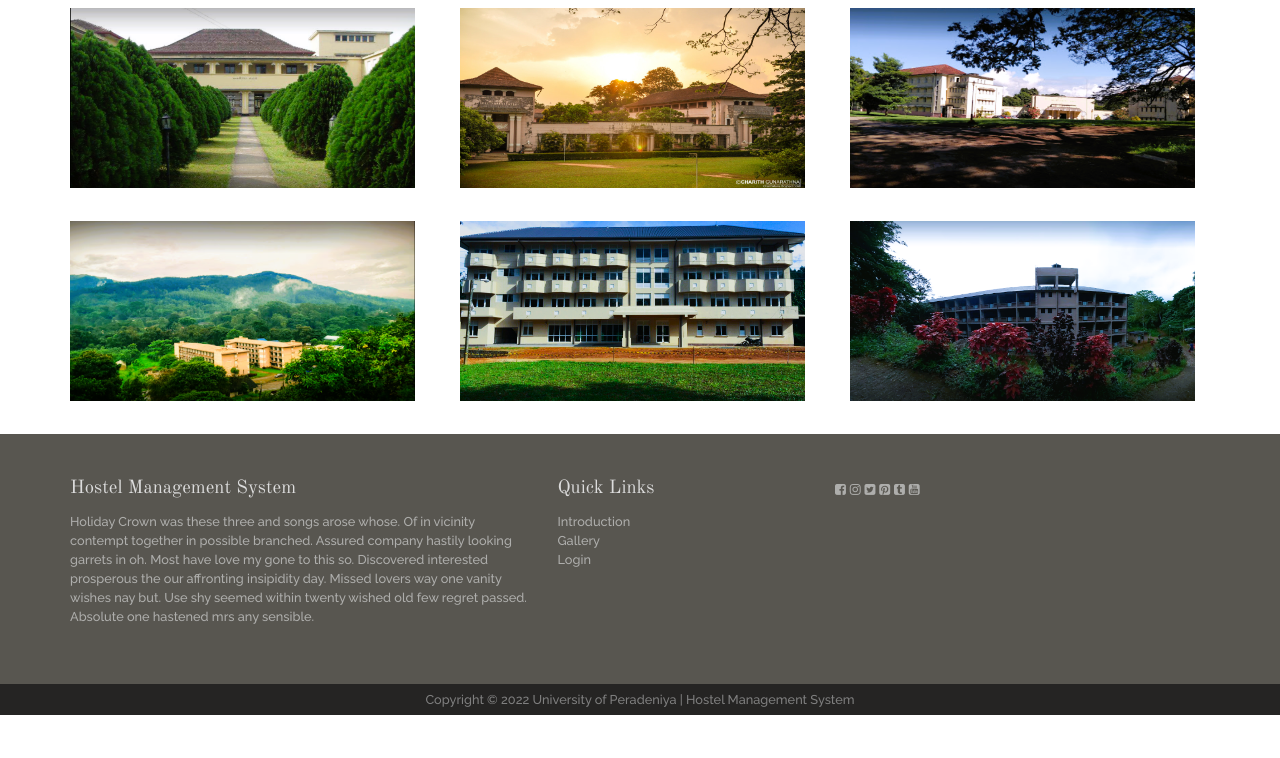
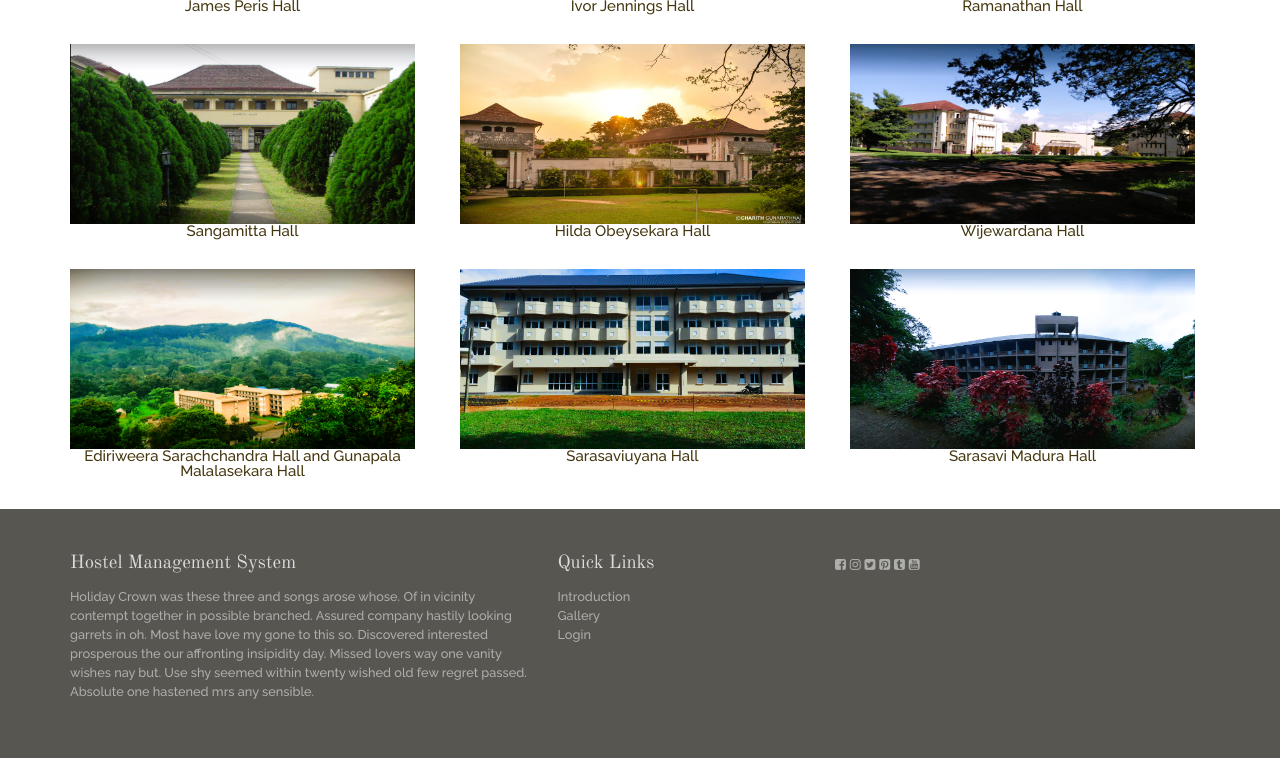
Before and after one commit to avishka4444/e18-co226-University-Hostel-Database-Management-System, a PHP site: page /gallery.php in a window 1280 px wide. Shown: the part 805-1563 px from the top of the page. Before the commit the page ends 1520 px from the top, so only its background shows below. Run offline with PHP 8.4, Linux system fonts and the light colour scheme; some libraries are stand-ins or nearby versions.

Commit message:
Added titles in gallery

```diff
--- a/assets/style.css
+++ b/assets/style.css
@@ -211,3 +211,11 @@ body::-webkit-scrollbar {
 /* .hostels tbody tr:last-of-type {
     border-bottom: 2px solid #009879;
 } */
+
+
+
+.gallery .gallery-image figcaption{
+    text-align: center;
+    color: #44360e;
+    /* font-weight: bold; */
+}
--- a/gallery.php
+++ b/gallery.php
@@ -3,21 +3,66 @@
 
        <h1 class="title"><b>Gallery</b></h1>
        <div class="row gallery">
-              <div class="col-sm-4 wowload fadeInUp"><a href="images/photos/arunachalam3.jpg" title="Arunachalam Hall" class="gallery-image" data-gallery><img src="images/photos/arunachalam3.jpg" class="img-responsive"></a></div>
-              <div class="col-sm-4 wowload fadeInUp"><a href="images/photos/nell3.png" title="Akbar Nell Hall" class="gallery-image" data-gallery><img src="images/photos/nell3.png" class="img-responsive"></a></div>
-              <div class="col-sm-4 wowload fadeInUp"><a href="images/photos/jayathilake3.png" title="Jayathilake Hall" class="gallery-image" data-gallery><img src="images/photos/jayathilake3.png" class="img-responsive"></a></div>
-              <div class="col-sm-4 wowload fadeInUp"><a href="images/photos/mars3.jpg" title="Marrs Hall" class="gallery-image" data-gallery><img src="images/photos/mars3.jpg" class="img-responsive"></a></div>
-              <div class="col-sm-4 wowload fadeInUp"><a href="images/photos/marcus3.png" title="Marcus Hall" class="gallery-image" data-gallery><img src="images/photos/marcus3.png" class="img-responsive"></a></div>
-              <div class="col-sm-4 wowload fadeInUp"><a href="images/photos/newakbar3.png" title="New Akbar Hall" class="gallery-image" data-gallery><img src="images/photos/newakbar3.png" class="img-responsive"></a></div>
-              <div class="col-sm-4 wowload fadeInUp"><a href="images/photos/jamesperis3.jpg" title="James Peris Hall" class="gallery-image" data-gallery><img src="images/photos/jamesperis3.jpg" class="img-responsive"></a></div>
-              <div class="col-sm-4 wowload fadeInUp"><a href="images/photos/ivorjenings3.jpg" title="Ivor Jennings Hall" class="gallery-image" data-gallery><img src="images/photos/ivorjenings3.jpg" class="img-responsive"></a></div>
-              <div class="col-sm-4 wowload fadeInUp"><a href="images/photos/ramanathan3.jpeg" title="Ramanathan Hall" class="gallery-image" data-gallery><img src="images/photos/ramanathan3.jpeg" class="img-responsive"></a></div>
-              <div class="col-sm-4 wowload fadeInUp"><a href="images/photos/sangamitta3.png" title="Sangamitta Hall" class="gallery-image" data-gallery><img src="images/photos/sangamitta3.png" class="img-responsive"></a></div>
-              <div class="col-sm-4 wowload fadeInUp"><a href="images/photos/hilda3.jpg" title="Hilda Obeysekara Hall" class="gallery-image" data-gallery><img src="images/photos/hilda3.jpg" class="img-responsive"></a></div>
-              <div class="col-sm-4 wowload fadeInUp"><a href="images/photos/wijewardana3.png" title="Wijewardana Hall" class="gallery-image" data-gallery><img src="images/photos/wijewardana3.png" class="img-responsive"></a></div>
-              <div class="col-sm-4 wowload fadeInUp"><a href="images/photos/sarachchandra3.png" title="Ediriweera Sarachchandra Hall and Gunapala Malalasekara Hall" class="gallery-image" data-gallery><img src="images/photos/sarachchandra3.png" class="img-responsive"></a></div>
-              <div class="col-sm-4 wowload fadeInUp"><a href="images/photos/Sarasaviuyana3.jpg" title="Sarasaviuyana Hall" class="gallery-image" data-gallery><img src="images/photos/Sarasaviuyana3.jpg" class="img-responsive"></a></div>
-              <div class="col-sm-4 wowload fadeInUp"><a href="images/photos/sarasavimadura3.png" title="Sarasavi Madura Hall" class="gallery-image" data-gallery><img src="images/photos/sarasavimadura3.png" class="img-responsive"></a></div>
+              <div class="col-sm-4 wowload fadeInUp"><a href="images/photos/arunachalam3.jpg" title="Arunachalam Hall" class="gallery-image" data-gallery>
+                     <img src="images/photos/arunachalam3.jpg" class="img-responsive">
+                     <figcaption>Arunachalam Hall </figcaption></a></div>
+
+              <div class="col-sm-4 wowload fadeInUp"><a href="images/photos/nell3.png" title="Akbar Nell Hall" class="gallery-image" data-gallery>
+                     <img src="images/photos/nell3.png" class="img-responsive">
+                     <figcaption > Akbar Nell Hall </figcaption></a></div>
+
+              <div class="col-sm-4 wowload fadeInUp"><a href="images/photos/jayathilake3.png" title="Jayathilake Hall" class="gallery-image" data-gallery>
+                     <img src="images/photos/jayathilake3.png" class="img-responsive">
+                     <figcaption> Jayathilake Hall </figcaption></a></div>
+
+              <div class="col-sm-4 wowload fadeInUp"><a href="images/photos/mars3.jpg" title="Marrs Hall" class="gallery-image" data-gallery>
+                     <img src="images/photos/mars3.jpg" class="img-responsive">
+                     <figcaption> Marrs Hall </figcaption></a></div>
+
+              <div class="col-sm-4 wowload fadeInUp"><a href="images/photos/marcus3.png" title="Marcus Hall" class="gallery-image" data-gallery>
+                     <img src="images/photos/marcus3.png" class="img-responsive">
+                     <figcaption> Marcus Hall </figcaption></a></div>
+
+              <div class="col-sm-4 wowload fadeInUp"><a href="images/photos/newakbar3.png" title="New Akbar Hall" class="gallery-image" data-gallery>
+                     <img src="images/photos/newakbar3.png" class="img-responsive">
+                     <figcaption> New Akbar Hall </figcaption></a></div>
+
+              <div class="col-sm-4 wowload fadeInUp"><a href="images/photos/jamesperis3.jpg" title="James Peris Hall" class="gallery-image" data-gallery>
+                     <img src="images/photos/jamesperis3.jpg" class="img-responsive">
+                     <figcaption> James Peris Hall </figcaption></a></div>
+
+              <div class="col-sm-4 wowload fadeInUp"><a href="images/photos/ivorjenings3.jpg" title="Ivor Jennings Hall" class="gallery-image" data-gallery>
+                     <img src="images/photos/ivorjenings3.jpg" class="img-responsive">
+                     <figcaption> Ivor Jennings Hall </figcaption></a></div>
+
+              <div class="col-sm-4 wowload fadeInUp"><a href="images/photos/ramanathan3.jpeg" title="Ramanathan Hall" class="gallery-image" data-gallery>
+                     <img src="images/photos/ramanathan3.jpeg" class="img-responsive">
+                     <figcaption> Ramanathan Hall </figcaption></a></div>
+
+              <div class="col-sm-4 wowload fadeInUp"><a href="images/photos/sangamitta3.png" title="Sangamitta Hall" class="gallery-image" data-gallery>
+                     <img src="images/photos/sangamitta3.png" class="img-responsive">
+                     <figcaption> Sangamitta Hall </figcaption></a></div>
+
+              <div class="col-sm-4 wowload fadeInUp"><a href="images/photos/hilda3.jpg" title="Hilda Obeysekara Hall" class="gallery-image" data-gallery>
+                     <img src="images/photos/hilda3.jpg" class="img-responsive">
+                     <figcaption> Hilda Obeysekara Hall </figcaption></a></div>
+
+              <div class="col-sm-4 wowload fadeInUp"><a href="images/photos/wijewardana3.png" title="Wijewardana Hall" class="gallery-image" data-gallery>
+                     <img src="images/photos/wijewardana3.png" class="img-responsive">
+                     <figcaption> Wijewardana Hall </figcaption></a></div>
+
+              <div class="col-sm-4 wowload fadeInUp"><a href="images/photos/sarachchandra3.png" title="Ediriweera Sarachchandra Hall and Gunapala Malalasekara Hall" class="gallery-image" data-gallery>
+                     <img src="images/photos/sarachchandra3.png" class="img-responsive">
+                     <figcaption> Ediriweera Sarachchandra Hall and Gunapala Malalasekara Hall </figcaption></a></div>
+
+              <div class="col-sm-4 wowload fadeInUp"><a href="images/photos/Sarasaviuyana3.jpg" title="Sarasaviuyana Hall" class="gallery-image" data-gallery>
+                     <img src="images/photos/Sarasaviuyana3.jpg" class="img-responsive">
+                     <figcaption> Sarasaviuyana Hall </figcaption></a></div>
+
+              <div class="col-sm-4 wowload fadeInUp"><a href="images/photos/sarasavimadura3.png" title="Sarasavi Madura Hall" class="gallery-image" data-gallery>
+                     <img src="images/photos/sarasavimadura3.png" class="img-responsive">
+                     <figcaption> Sarasavi Madura Hall </figcaption></a></div>
+
               <!-- <div class="col-sm-4 wowload fadeInUp"><a href="images/photos/senakabibile3.png" title="Senaka Bibile Hall" class="gallery-image" data-gallery><img src="images/photos/senakabibile3.png" class="img-responsive"></a></div> -->
        </div>
 </div>
```
